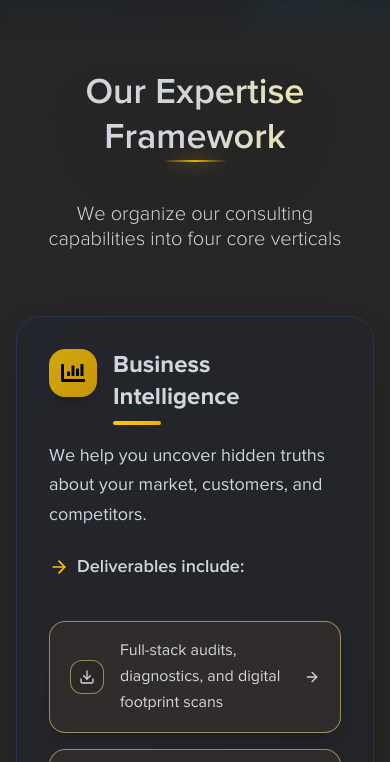
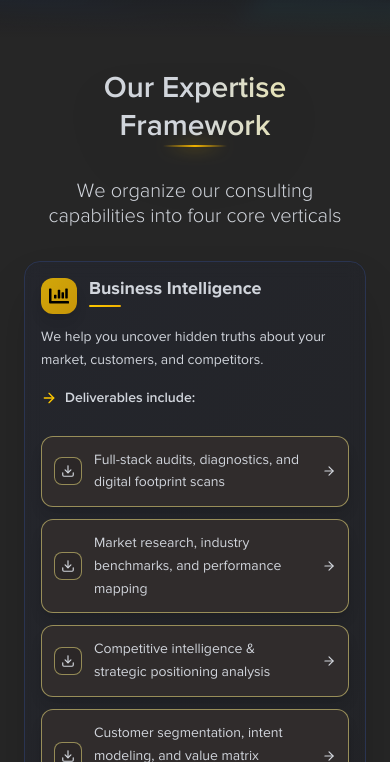
Before and after one commit to judeandy1999/vamossy.com, a Next.js app: page /consulting in a window 390 px wide. Shown: the part 806-1568 px from the top of the page. Built offline with nearby package versions, Linux system fonts and the light colour scheme; no server answers.

Commit message:
feat: improve styling in ExpertiseSection component for enhanced layout and readability

```diff
--- a/components/consulting/expertise-framework.jsx
+++ b/components/consulting/expertise-framework.jsx
@@ -38,27 +38,27 @@ const deliverableVariants = {
 export default function ExpertiseSection() {
   return (
     <Container variant="gray">
-      <div className="mb-16 lg:mb-20">
+      <div className="mb-8 sm:mb-12 md:mb-16 lg:mb-20">
         <Title
           underlineEffect={true}
           variant="h2"
           title="Our Expertise Framework"
-          className="text-gray-300 text-4xl md:text-5xl lg:text-6xl font-extrabold text-center drop-shadow-2xl"
+          className="text-gray-300 text-2xl sm:text-3xl md:text-5xl lg:text-6xl font-extrabold text-center drop-shadow-2xl px-2 sm:px-4"
         />
         <Title
           variant="h5"
           title="We organize our consulting capabilities into four core verticals"
-          className="text-gray-300 text-center mt-6 text-xl lg:text-2xl mx-auto max-w-4xl leading-relaxed"
+          className="text-gray-300 text-center mt-4 sm:mt-6 text-base sm:text-lg md:text-xl lg:text-2xl mx-auto max-w-4xl leading-relaxed px-4 sm:px-6"
         />
       </div>
 
-      <div className="grid grid-cols-1 lg:grid-cols-2 gap-8 lg:gap-12 max-w-7xl mx-auto">
+      <div className="grid grid-cols-1 lg:grid-cols-2 gap-4 sm:gap-6 md:gap-8 lg:gap-12 max-w-7xl mx-auto px-2 sm:px-4 md:px-6 lg:px-0">
         {expertiseData.map((item, index) => {
           const Icon = item.icon;
           return (
             <motion.div
               key={index}
-              className="bg-gradient-to-br from-[#1e2749]/20 via-[#1a2139]/20 to-[#151b2e]/20 p-8 lg:p-10 rounded-3xl shadow-2xl border border-[#2a3451] flex flex-col h-full backdrop-blur-sm relative overflow-hidden"
+              className="bg-gradient-to-br from-[#1e2749]/20 via-[#1a2139]/20 to-[#151b2e]/20 p-4 sm:p-6 md:p-8 lg:p-10 rounded-2xl sm:rounded-3xl shadow-2xl border border-[#2a3451] flex flex-col h-full backdrop-blur-sm relative overflow-hidden"
               custom={index}
               initial="hidden"
               whileInView="visible"
@@ -66,38 +66,38 @@ export default function ExpertiseSection() {
               variants={cardVariants}
             >
               {/* Subtle gradient overlay for hover effect */}
-              <div className="absolute inset-0 bg-gradient-to-br from-yellow-400/5 to-transparent opacity-0 rounded-3xl" />
+              <div className="absolute inset-0 bg-gradient-to-br from-yellow-400/5 to-transparent opacity-0 rounded-2xl sm:rounded-3xl" />
 
               {/* Header Section */}
-              <div className="relative z-10 mb-6">
-                <div className="flex items-start gap-4 mb-4">
-                  <div className="p-3 bg-gradient-to-br from-yellow-400/80 to-yellow-500/80 rounded-2xl shadow-lg group-hover:shadow-yellow-400/30">
-                    <Icon className="text-black text-2xl lg:text-3xl" />
+              <div className="relative z-10 mb-4 sm:mb-6">
+                <div className="flex items-start gap-3 sm:gap-4 mb-3 sm:mb-4">
+                  <div className="p-2 sm:p-3 bg-gradient-to-br from-yellow-400/80 to-yellow-500/80 rounded-xl sm:rounded-2xl shadow-lg group-hover:shadow-yellow-400/30 flex-shrink-0">
+                    <Icon className="text-black text-xl sm:text-2xl lg:text-3xl" />
                   </div>
-                  <div className="flex-1">
-                    <h3 className="text-gray-300 text-2xl lg:text-3xl font-bold mb-2 group-hover:text-yellow-500">
+                  <div className="flex-1 min-w-0">
+                    <h3 className="text-gray-300 text-lg sm:text-xl md:text-2xl lg:text-3xl font-bold mb-1 sm:mb-2 group-hover:text-yellow-500 leading-tight">
                       {item.title}
                     </h3>
-                    <div className="w-12 h-1 bg-gradient-to-r from-yellow-400 to-yellow-500 rounded-full group-hover:w-16 " />
+                    <div className="w-8 sm:w-12 h-0.5 sm:h-1 bg-gradient-to-r from-yellow-400 to-yellow-500 rounded-full group-hover:w-12 sm:group-hover:w-16 transition-all duration-300" />
                   </div>
                 </div>
-                <p className="text-gray-300 text-lg lg:text-xl leading-relaxed mb-6 group-hover:text-gray-200">
+                <p className="text-gray-300 text-sm sm:text-base md:text-lg lg:text-xl leading-relaxed mb-4 sm:mb-6 group-hover:text-gray-200">
                   {item.description}
                 </p>
-                <div className="flex items-center gap-2 mb-4">
-                  <ArrowRight className="text-yellow-400 w-5 h-5" />
-                  <p className="text-gray-300 text-lg lg:text-xl font-semibold">
+                <div className="flex items-center gap-2 mb-3 sm:mb-4">
+                  <ArrowRight className="text-yellow-400 w-4 h-4 sm:w-5 sm:h-5 flex-shrink-0" />
+                  <p className="text-gray-300 text-sm sm:text-base md:text-lg lg:text-xl font-semibold">
                     Deliverables include:
                   </p>
                 </div>
               </div>
 
               {/* Deliverables Section */}
-              <div className="relative z-10 flex flex-col gap-4">
+              <div className="relative z-10 flex flex-col gap-3 sm:gap-4">
                 {item.deliverables.map((deliverable, i) => (
                   <motion.button
                     key={i}
-                    className="w-full flex items-center gap-4 text-left text-md lg:text-lg bg-[#302c2c] border-1 border-yellow-200/50 hover:from-yellow-400/50 hover:to-yellow-300/50 focus:from-yellow-400 focus:to-yellow-300 text-gray-300 py-4 px-5 lg:px-6 rounded-2xl font-medium shadow-lg hover:shadow-xl hover:shadow-gray-600/20 focus:outline-none focus:ring-2 focus:ring-yellow-300/50 focus:ring-offset-2 focus:ring-offset-transparent"
+                    className="w-full flex items-center gap-3 sm:gap-4 text-left text-sm sm:text-base md:text-lg bg-[#302c2c] border-1 border-yellow-200/50 hover:from-yellow-400/50 hover:to-yellow-300/50 focus:from-yellow-400 focus:to-yellow-300 text-gray-300 py-3 sm:py-4 px-3 sm:px-5 lg:px-6 rounded-xl sm:rounded-2xl font-medium shadow-lg hover:shadow-xl hover:shadow-gray-600/20 focus:outline-none focus:ring-2 focus:ring-yellow-300/50 focus:ring-offset-2 focus:ring-offset-transparent transition-all duration-200"
                     onClick={() => alert(`Download: ${deliverable}`)} // Replace with real logic
                     custom={i}
                     initial="hidden"
@@ -105,11 +105,11 @@ export default function ExpertiseSection() {
                     variants={deliverableVariants}
                     viewport={{ once: false, amount: 0.2 }}
                   >
-                    <div className="p-2 bg-black/10 rounded-xl border-1 border-yellow-200/50 group-hover/button:bg-black/20">
-                      <Download className="w-4 h-4 lg:w-5 lg:h-5 text-gray-300 group-hover/button:text-black" />
+                    <div className="p-1.5 sm:p-2 bg-black/10 rounded-lg sm:rounded-xl border-1 border-yellow-200/50 group-hover/button:bg-black/20 flex-shrink-0">
+                      <Download className="w-3.5 h-3.5 sm:w-4 sm:h-4 lg:w-5 lg:h-5 text-gray-300 group-hover/button:text-black" />
                     </div>
-                    <span className="flex-1 leading-relaxed font-medium">{deliverable}</span>
-                    <ArrowRight className="w-4 h-4 text-gray-300 group-hover/button:text-black group-hover/button:translate-x-1" />
+                    <span className="flex-1 leading-relaxed font-medium min-w-0 text-left pr-2">{deliverable}</span>
+                    <ArrowRight className="w-3.5 h-3.5 sm:w-4 sm:h-4 text-gray-300 group-hover/button:text-black group-hover/button:translate-x-1 transition-transform duration-200 flex-shrink-0" />
                   </motion.button>
                 ))}
               </div>
```
